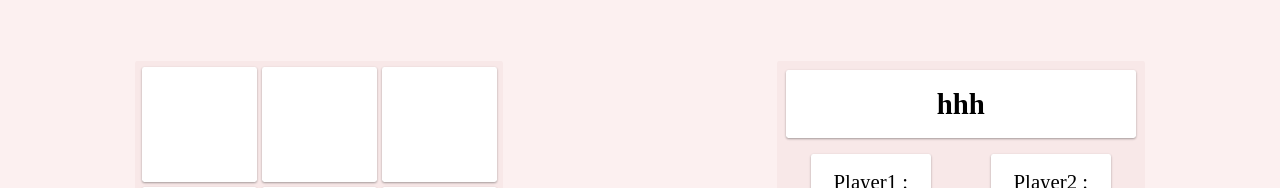
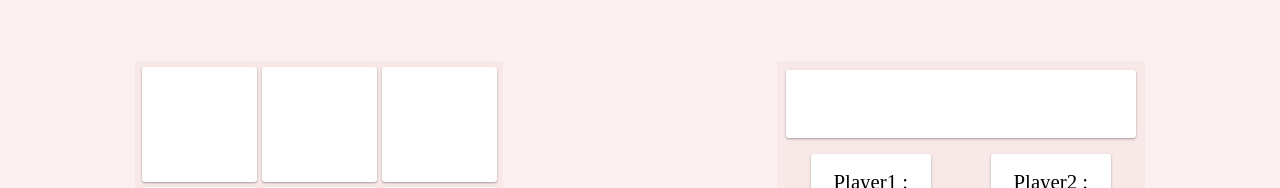
Before and after one commit to ravi11-sp/tic-tac, a plain HTML site: page index.html in a window 1280 px wide. Shown: the part 175-363 px from the top of the page. Drawn offline with Linux system fonts and the light colour scheme.

Commit message:
landscape

```diff
--- a/index.html
+++ b/index.html
@@ -50,7 +50,7 @@
         <div class="score">
             <div class="inner-score-container">
                 <div class="inner-score">
-                    <div class="won .won-pop">hhh</div>
+                    <div class="won .won-pop"></div>
                     <div class="counter">
                         <div class="pl1-c1">
                             <div class="pl1">Player1 :</div>
--- a/style.css
+++ b/style.css
@@ -150,7 +150,7 @@
     place-items: center;
 }
 
-@media screen and (max-width: 550px) {
+@media screen and (max-width: 767px) {
     * {
         margin: 0;
     }
```
